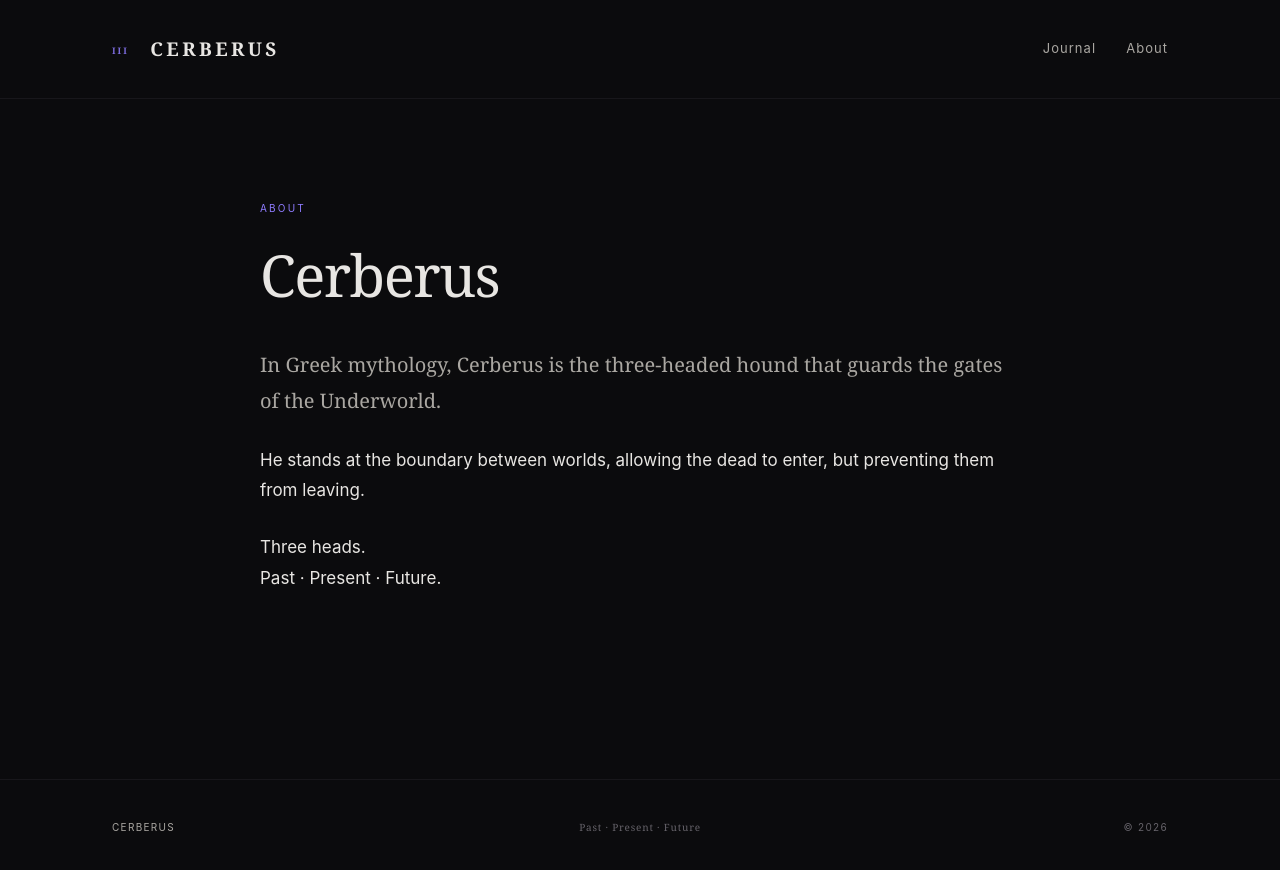
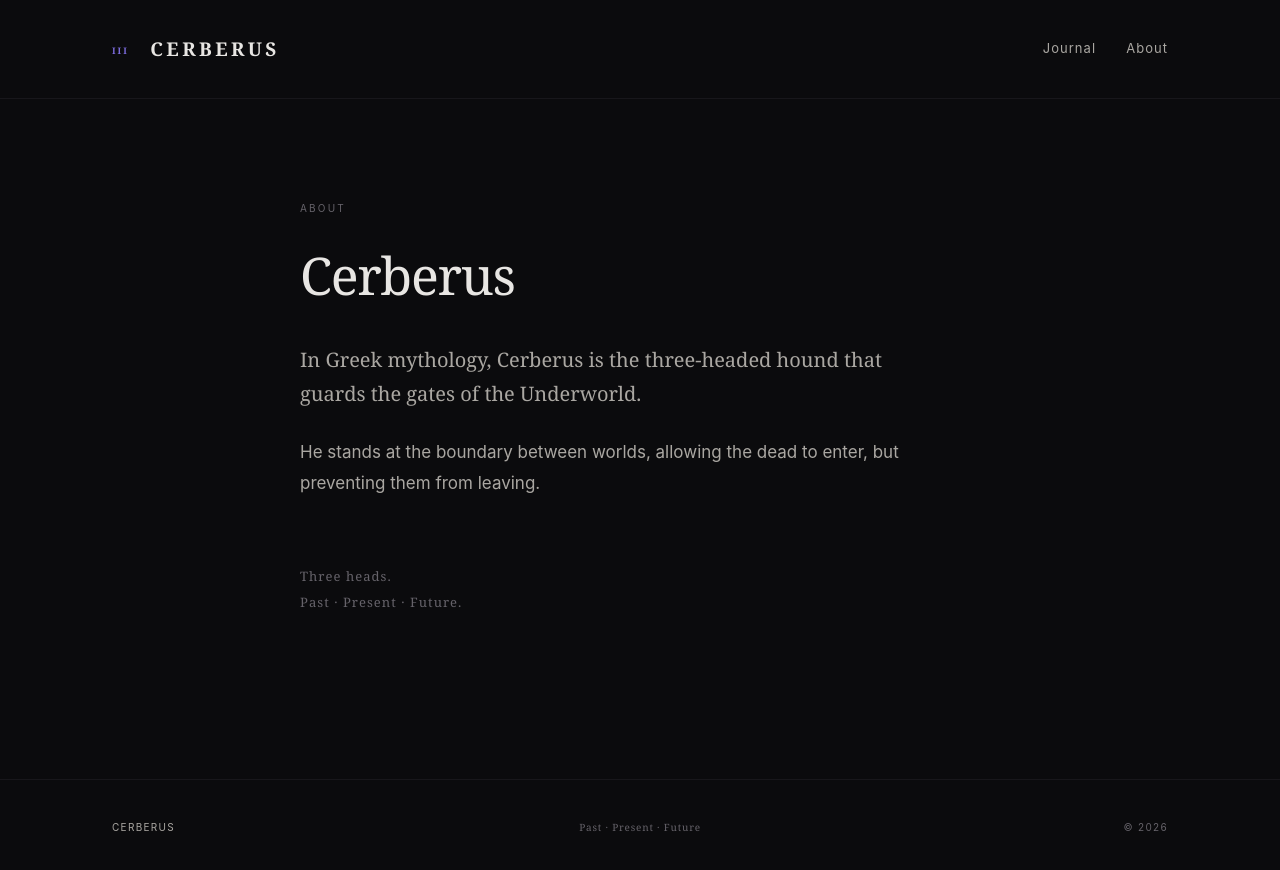
Before and after one commit to D3Capital/cerberus, a Jekyll site: the page built from about.md, in a window 1280 px wide. Shown: the top 870 px of the page. Built offline with Jekyll 4.4.1, drawn with Linux system fonts in a browser that asks for light colours.

Commit message:
Update style.css

```diff
--- a/assets/css/style.css
+++ b/assets/css/style.css
@@ -624,3 +624,49 @@ a {
   font-size: 13px;
   line-height: 1.8;
 }
+/* =========================================================
+   About — Minimal
+   ========================================================= */
+
+.about-page {
+  max-width: 680px;
+  min-height: 650px;
+}
+
+.about-kicker {
+  margin-bottom: 28px;
+
+  color: var(--text-dim);
+  font-size: 10px;
+  letter-spacing: 0.22em;
+}
+
+.about-page h1 {
+  margin-bottom: 38px;
+
+  font-family: Georgia, "Times New Roman", serif;
+  font-size: 52px;
+  font-weight: 400;
+}
+
+.about-lead {
+  color: var(--text);
+  font-family: Georgia, "Times New Roman", serif;
+  font-size: 21px;
+  line-height: 1.7;
+}
+
+.about-page p {
+  max-width: 600px;
+  color: var(--text-soft);
+}
+
+.about-note {
+  margin-top: 65px !important;
+
+  color: var(--text-dim) !important;
+  font-family: Georgia, "Times New Roman", serif;
+  font-size: 13px;
+  line-height: 2;
+  letter-spacing: 0.08em;
+}
```
